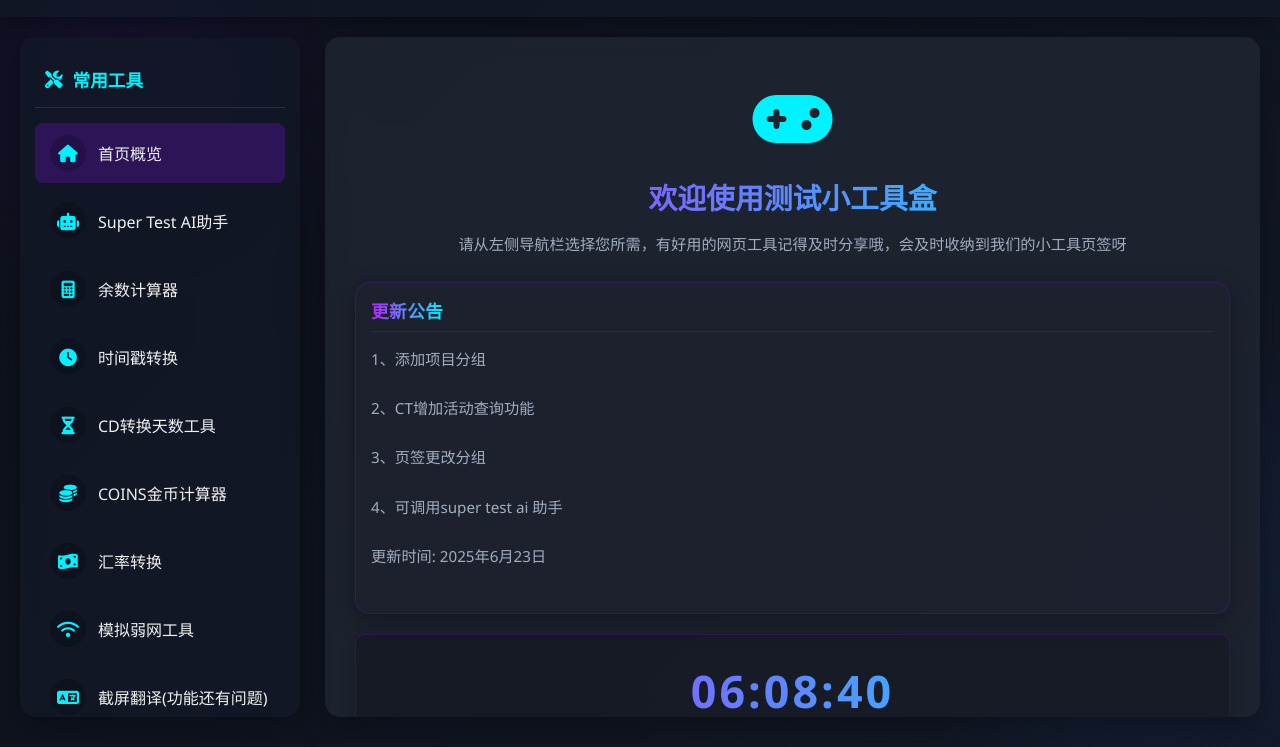
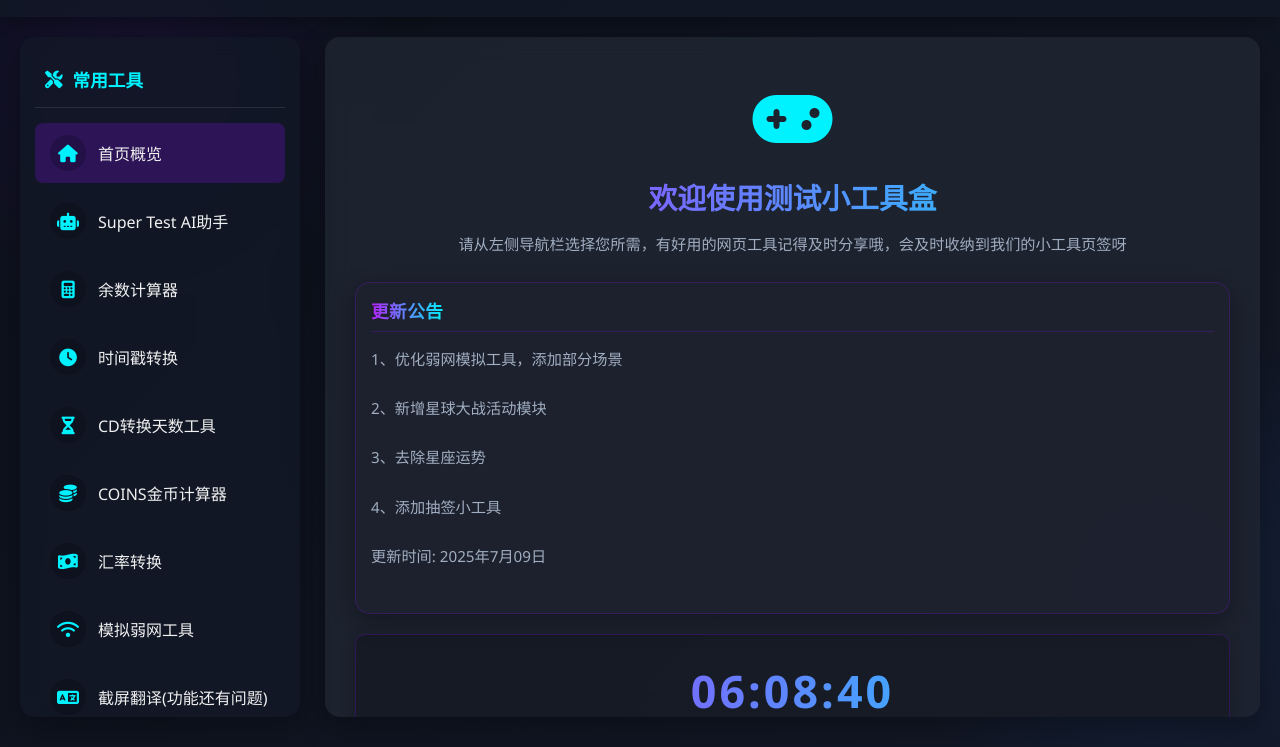
Before and after one commit to Xcyy1234/Web_Tools_Test, a plain HTML site: page index.html in a window 1280 px wide. Shown: the part 102-849 px from the top of the page. Drawn offline with Linux system fonts and the light colour scheme.

Commit message:
Add files via upload
commit index.html new file

```diff
--- a/index.html
+++ b/index.html
@@ -203,11 +203,11 @@
                         <h3>更新公告</h3>
                     </div>
                     <div class="announcement-content">
-                        <p></i> 1、添加项目分组</p>
-                        <p></i> 2、CT增加活动查询功能</p>
-                        <p></i> 3、页签更改分组</p>
-                        <p></i> 4、可调用super test ai 助手</p>
-                        <p></i> 更新时间: 2025年6月23日</p>
+                        <p></i> 1、优化弱网模拟工具，添加部分场景</p>
+                        <p></i> 2、新增星球大战活动模块</p>
+                        <p></i> 3、去除星座运势</p>
+                        <p></i> 4、添加抽签小工具</p>
+                        <p></i> 更新时间: 2025年7月09日</p>
                     </div>
                 </div>
 
```
